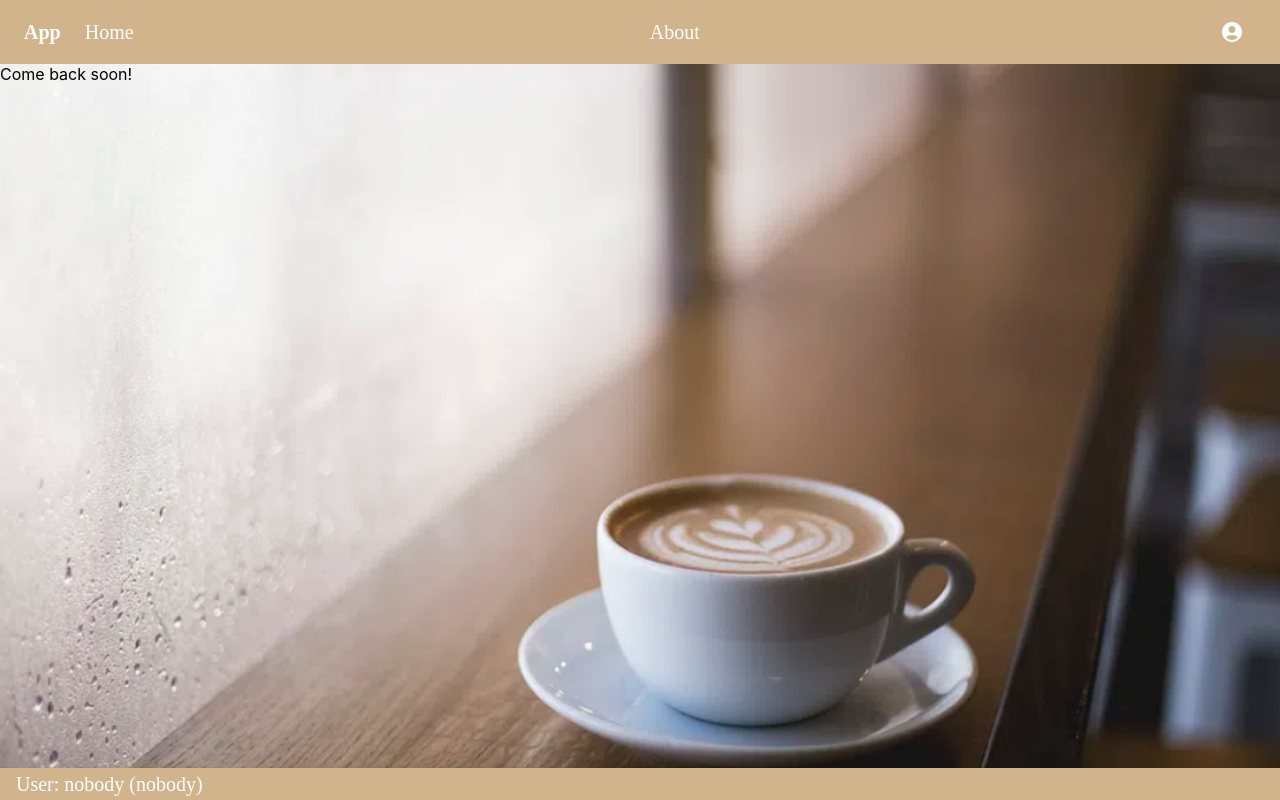
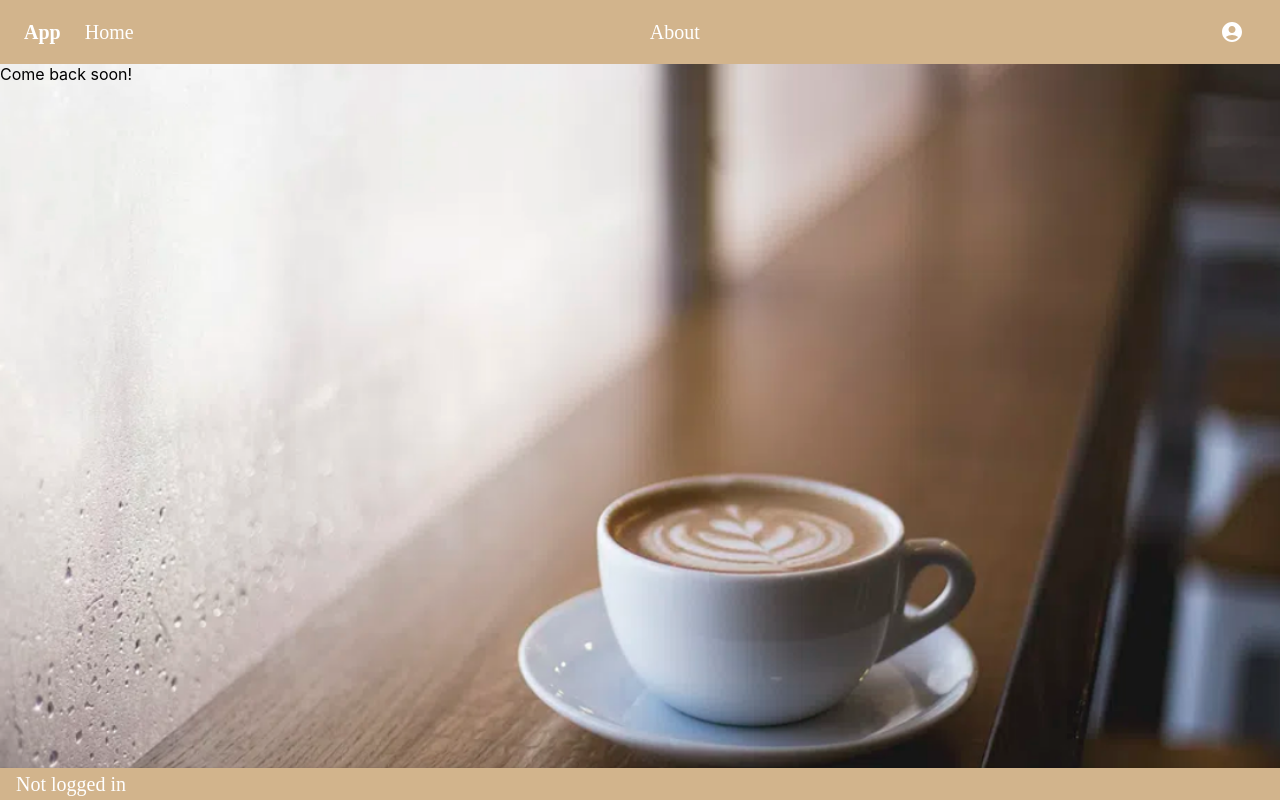
Before and after one commit to dirkwiggley/mui-base, a React (Create React App) app: page /exit in a window 1280 px wide. Built offline with nearby package versions, Linux system fonts and the light colour scheme; a web font is replaced by a local one.

Commit message:
Updated footer text.
Updated footer text.

```diff
--- a/src/components/Footer.tsx
+++ b/src/components/Footer.tsx
@@ -53,14 +53,20 @@ function Footer() {
     }
   }, [auth, setLogin, setNickname]);
 
-  const out = <Typography variant="h6" component="span" sx={{ mr: 2 }}>{`${t('footer.user')}: ${login} (${nickname})`}</Typography>;
+  const getUserTypography = () => {
+    if (login === "nobody") {
+      return <Typography variant="h6" component="span" sx={{ mr: 2 }}>{`${t('footer.notloggedIn')}`}</Typography>;
+    } else {
+      return <Typography variant="h6" component="span" sx={{ mr: 2 }}>{`${t('footer.user')}: ${login} (${nickname})`}</Typography>;
+    }
+  }
 
   return (
     <NonMobileBox>
       <footer>
         <Box sx={{ flexGrow: 1 }}>
           <Paper sx={{ ...paperStyle, bgcolor: otherColors.otherBackground }}>
-            <Box sx={{ ml: 2 }}>{login ? out : "-"}</Box>
+            <Box sx={{ ml: 2 }}>{login ? getUserTypography() : "-"}</Box>
           </Paper>
         </Box>
       </footer>
```
